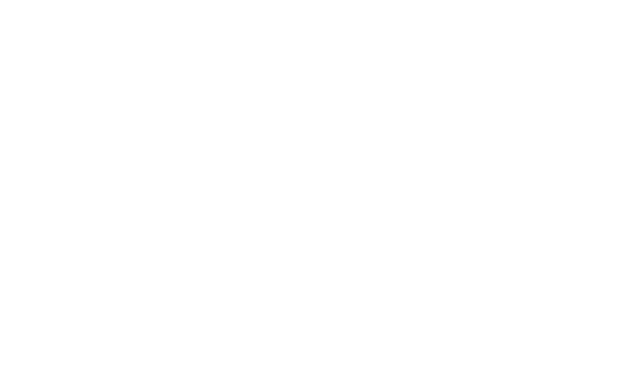
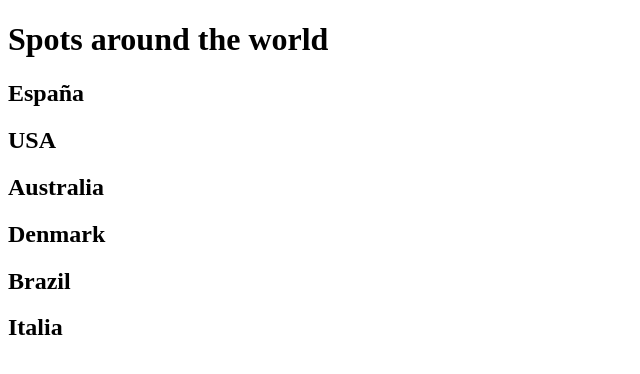
Before and after one commit to leoncan122/WebPersonal, a plain HTML site: page index2.html in a window 1280 px wide. Shown: the whole page, without its empty margins (0-640 px from the left). Drawn offline with Linux system fonts and the light colour scheme.

Commit message:
paises del index2.

```diff
--- a/index2.html
+++ b/index2.html
@@ -5,10 +5,17 @@
     <meta charset="UTF-8">
     <meta name="viewport" content="width=device-width, initial-scale=1.0">
     <title>Document</title>
+
 </head>
 
 <body>
-
+    <h1>Spots around the world</h1>
+    <h2>España</h2>
+    <h2>USA</h2>
+    <h2>Australia</h2>
+    <h2>Denmark</h2>
+    <h2>Brazil</h2>
+    <h2>Italia</h2>
 </body>
 
 </html>
```
